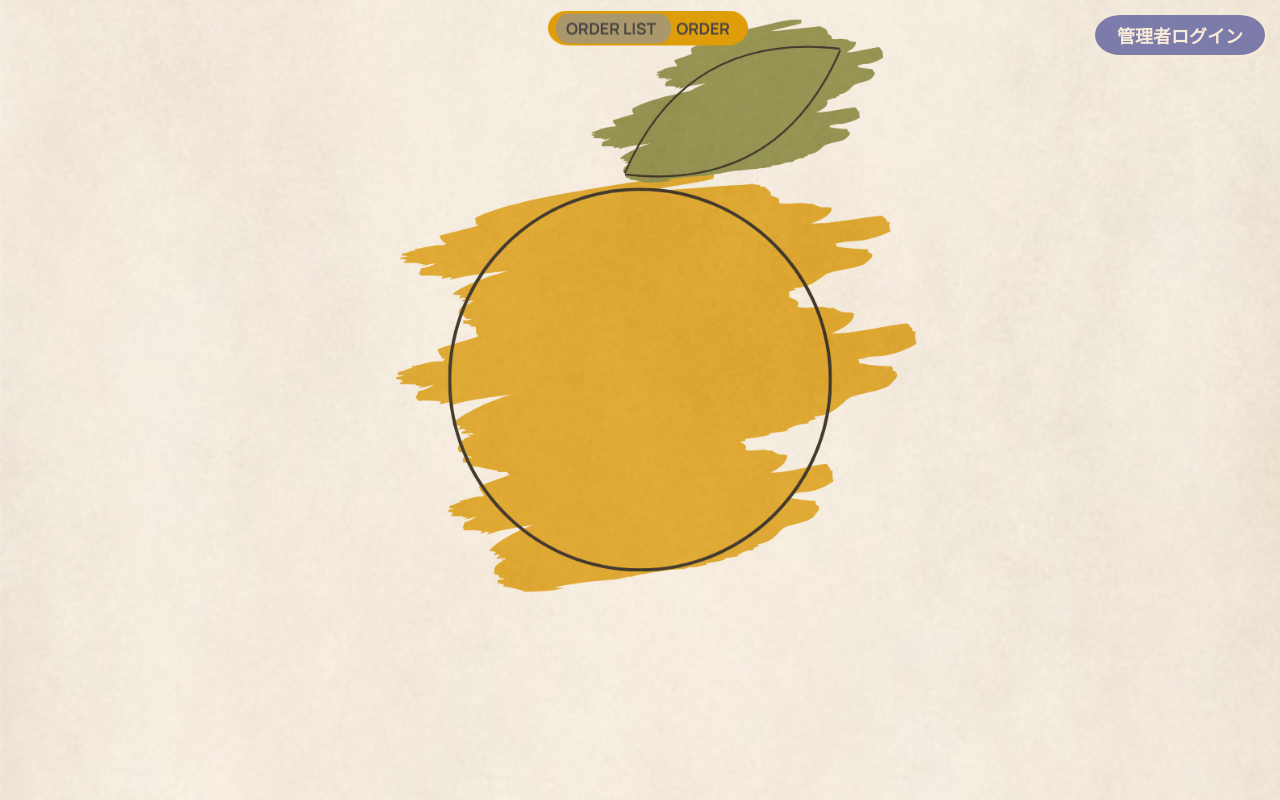
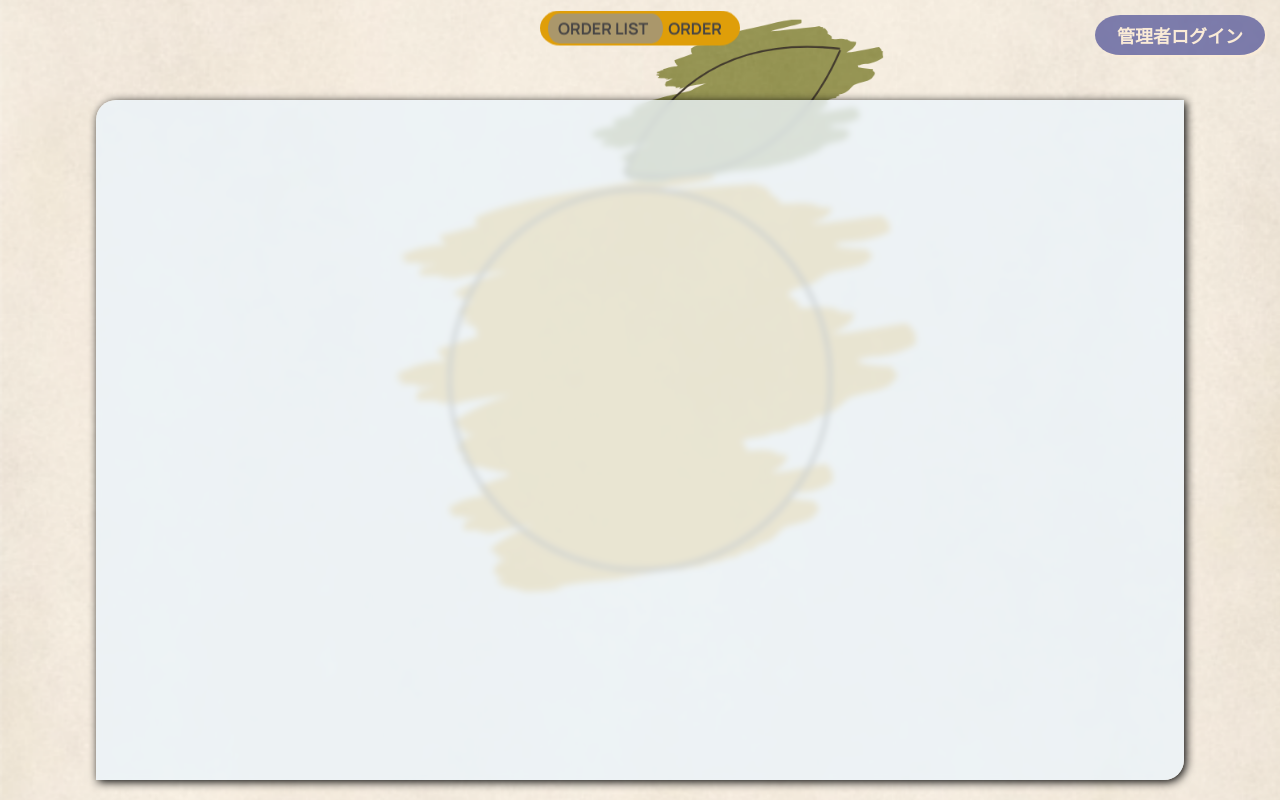
Before and after one commit to Nfolio567/Order, a Flask app: page /order-list in a window 1280 px wide. Run offline with Flask 3, Linux system fonts and the light colour scheme; some libraries are stand-ins or nearby versions; some web fonts are replaced.

Commit message:
return order-list

```diff
--- a/app.py
+++ b/app.py
@@ -49,17 +49,23 @@ def order():
 
 @app.route("/api/list")
 def return_list():
-  orders = {}
+  orders = []
+  count = 0
   for i in range(1, int(os.getenv("PLATE_NUM"))):
     order = Orders.query.filter_by(id=i).first()
     order_items = order.items  # 一人の注文の品の詳細取得
-    if not order.is_provided:  # 注文されてなかったらスキップ
+    if order.is_provided:  # 注文されてなかったらスキップ
       continue
+    orders.append([])
     for j in order_items:  # 注文の詳細たちを処理
-      options = [k.name for k in j.product.options]  # 配列に変換
-      orders[str(i)] = {"ordererId": j.orderer_id, "item": j.product, "options": options, "quantity": j.quantity, "price": j.price}
-
-  return jsonify([orders])
+      options = [k.name for k in j.options]  # 配列に変換
+      orders[count].append({"ordererId": j.orderer_id, "item": j.product.name, "options": options, "quantity": j.quantity, "price": int(j.price)})
+    count += 1
+  print(orders)
+  return Response(
+    json.dumps(orders, ensure_ascii=False),
+    content_type="application/json; charset=utf-8"
+  )
 
 @app.route("/order-submit", methods=["POST"])
 def order_submit():
--- /dev/null
+++ b/static/script/public/order-list.js
@@ -0,0 +1,5 @@
+const socket = io.connect("http://localhost:6743");
+socket.on('connect', () => {
+    console.log("!connect socket.io!");
+});
+export {};
--- a/static/style/style.css
+++ b/static/style/style.css
@@ -19,10 +19,8 @@
 }
 
 body {
-  background-image: url("../image/container_background.png");
-  background-attachment: local;
-  background-position: 60% 52%;
-  background-size: cover;
+  margin: 0;
+  padding: 0;
 }
 
 .background {
@@ -168,6 +166,8 @@ nav > a {
   font-size: 16px;
 }
 
+
+/*Order*/
 .order-container {
   background-color: rgba(236, 244, 251, 0.8);
   width: 70vw;
@@ -283,3 +283,17 @@ select[name=order-number] {
   margin: 10px;
   align-items: center;
 }
+
+
+/*OrderList*/
+.order-list-container {
+  width: 85vw;
+  min-height: 85vh;
+  background-color: rgba(236, 244, 251, 0.8);
+  backdrop-filter: blur(3px);
+  border-radius: 20px 0 / 20px 0;
+  box-shadow: 2px 2px 10px;
+  margin-top: 100px;
+  margin-left: auto;
+  margin-right: auto;
+}
--- a/templates/order_list.html
+++ b/templates/order_list.html
@@ -5,7 +5,9 @@ ORDER LIST
 {% endblock %}
 
 {% block main %}
-<div>
-
-</div>
+<main>
+  <div id="order-list-container" class="order-list-container"></div>
+</main>
+<script src="https://cdnjs.cloudflare.com/ajax/libs/socket.io/4.0.1/socket.io.js" integrity="sha512-q/dWJ3kcmjBLU4Qc47E4A9kTB4m3wuTY7vkFJDTZKjTs8jhyGQnaUrxa0Ytd0ssMZhbNua9hE+E7Qv1j+DyZwA==" crossorigin="anonymous"></script>
+<script type="module" src="{{ url_for('static', filename='script/public/order-list.js') }}"></script>
 {% endblock %}
```
Also changed, not shown: static/script/public/order-list.ts (added, +7 -0 lines), 1 other file.
